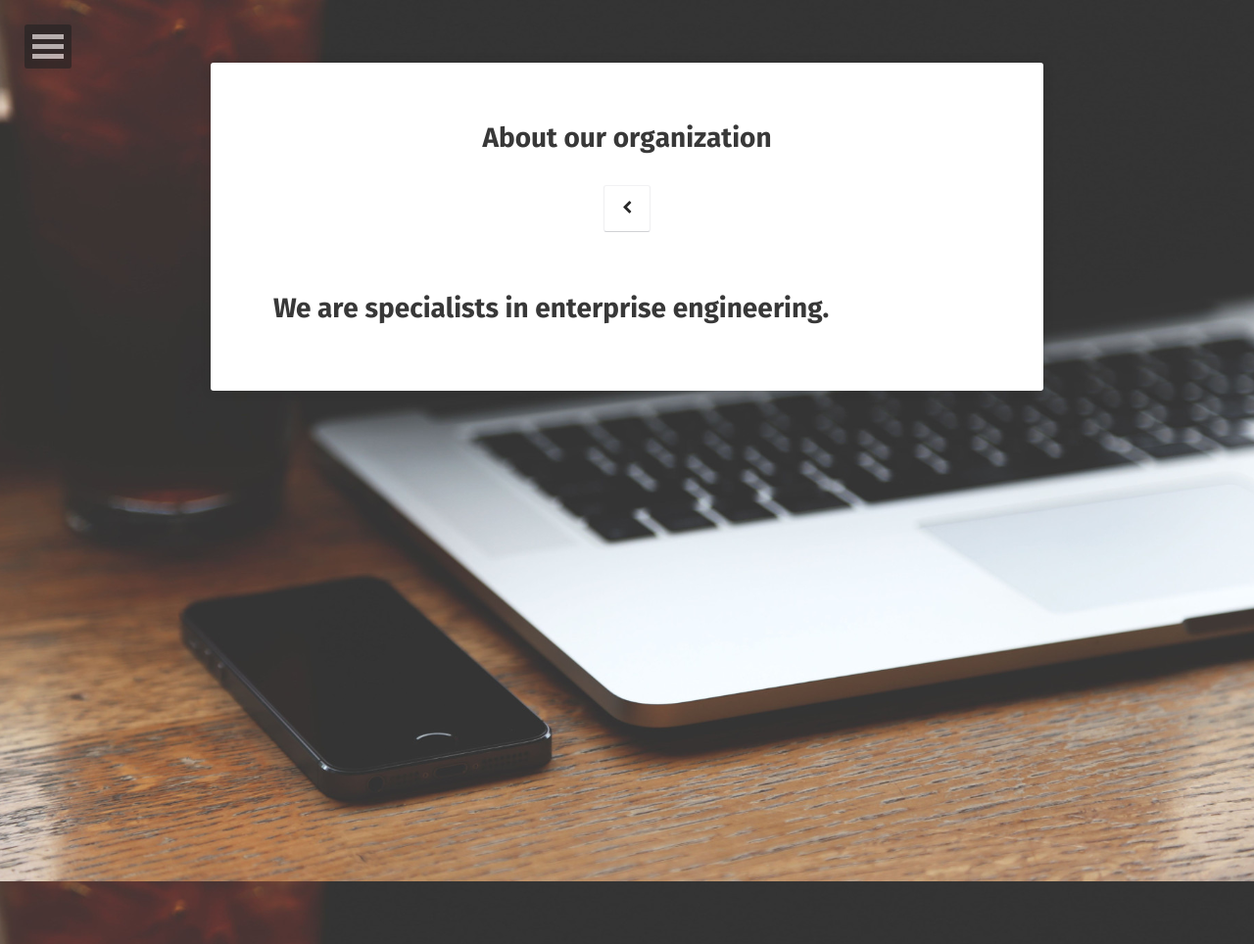
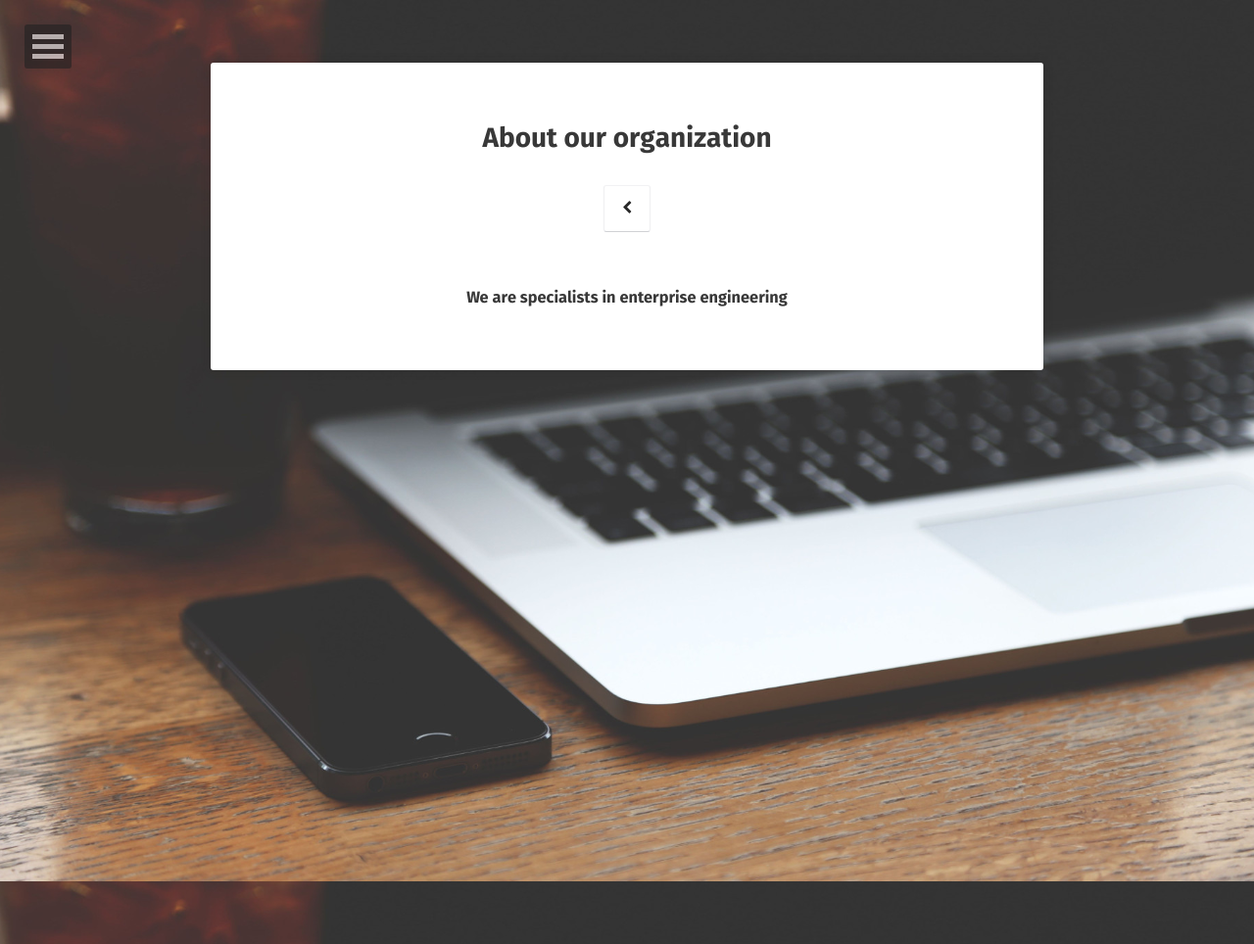
Before and after one commit to ChaosEngineering/ChaosEngineering.github.io, a Jekyll site: the page built from about/index.md, in a window 1280 px wide. Shown: the whole page at 98% size. Built offline with Jekyll 4.4.1, drawn with Linux system fonts in a browser that asks for light colours; some web fonts are replaced.

Commit message:
changed the about page to be centered and a little smaller

```diff
--- a/about/index.md
+++ b/about/index.md
@@ -5,5 +5,8 @@ tags: [about]
 date: 2017-08-26
 comments: false
 ---
-
-# We are specialists in enterprise engineering.
+<center>
+<h3>
+We are specialists in enterprise engineering
+</h3>
+</center>
```
